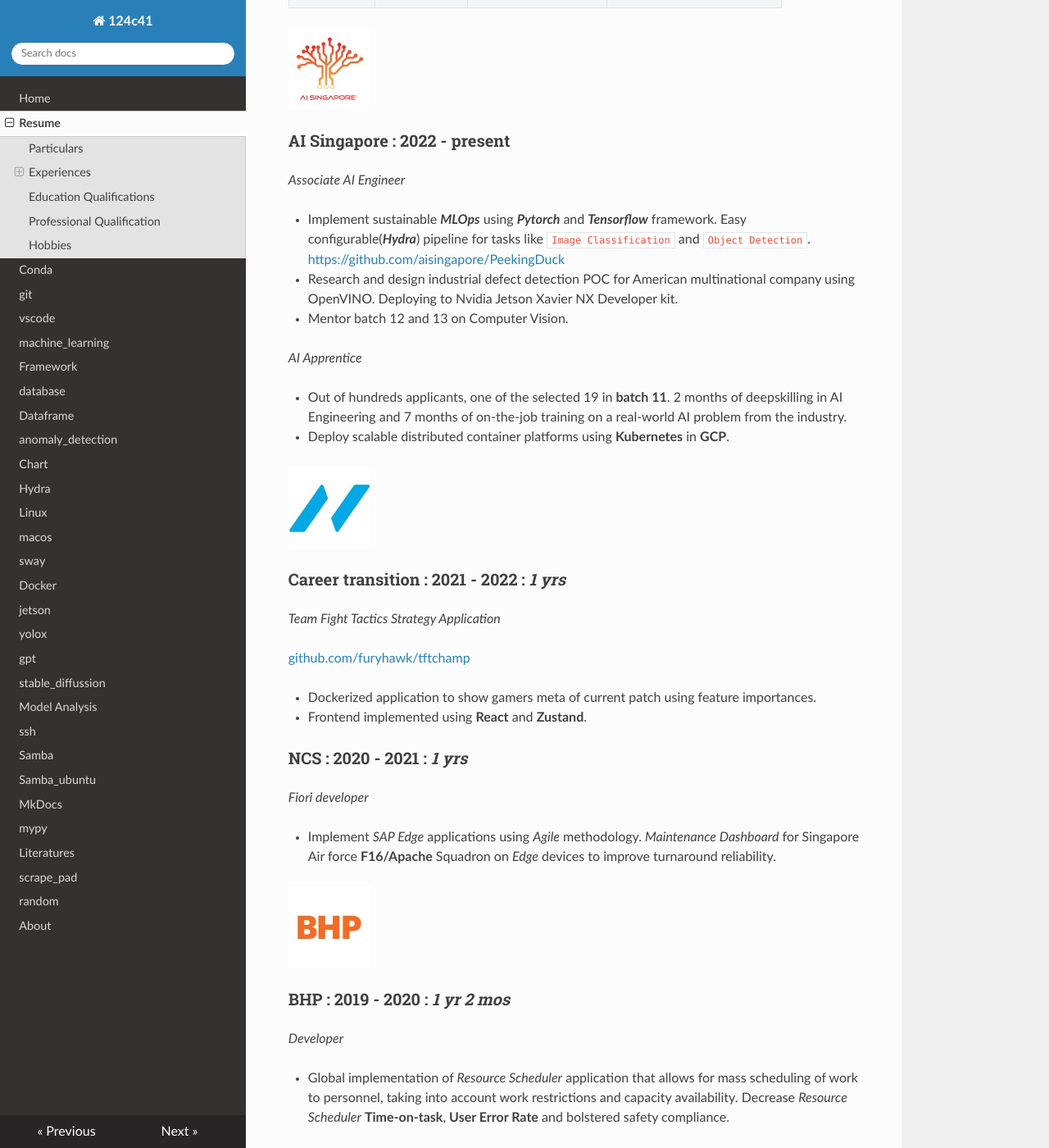
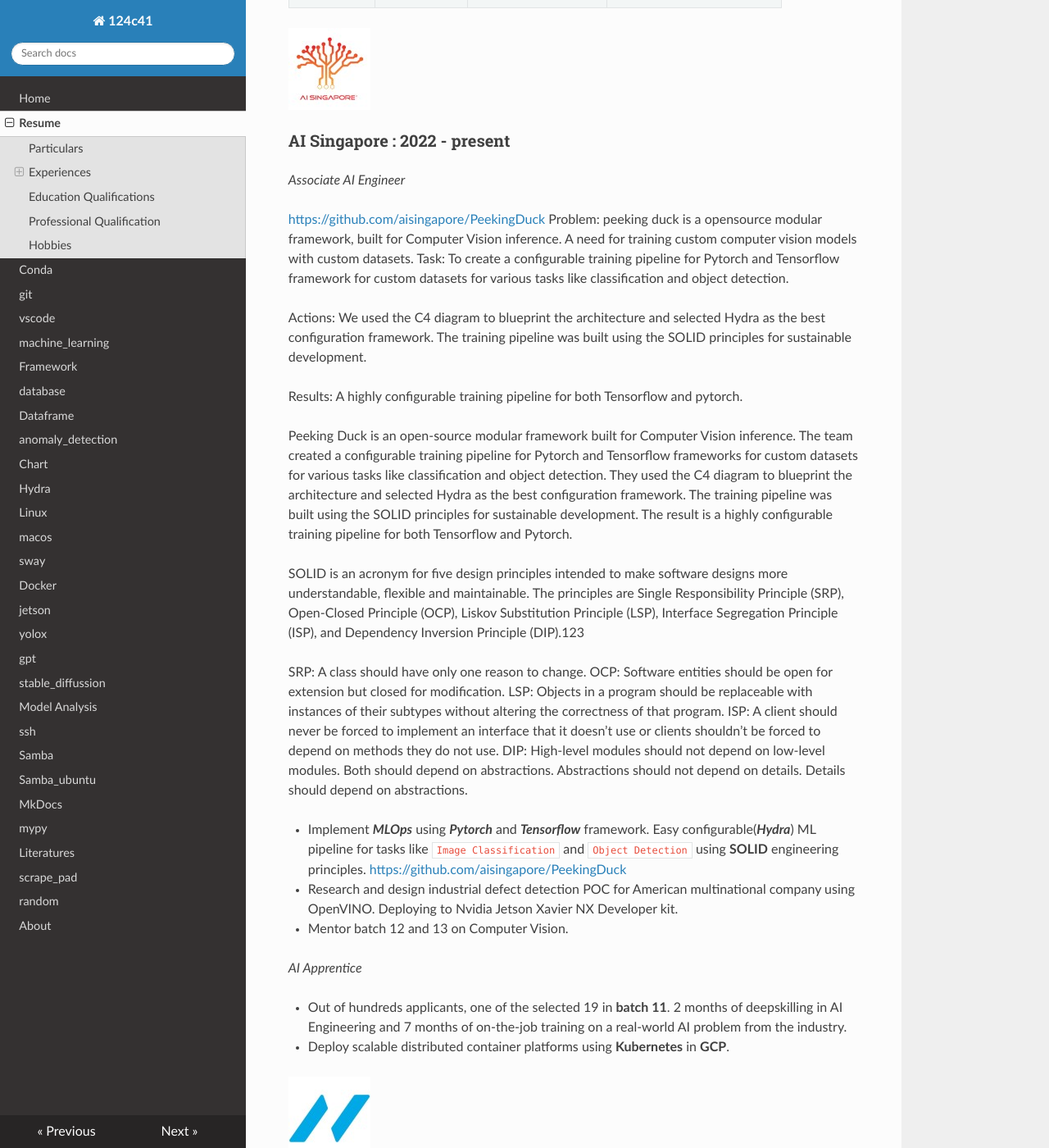
Before and after one commit to furyhawk/124c41, an MkDocs documentation site: the page built from docs/resume.md, in a window 1280 px wide and 1400 px high, scrolled down 943 px. Shown: the whole window at 82% size. Built offline with MkDocs 1.6.1, drawn with Linux system fonts in a browser that asks for light colours; nearby versions of some CDN libraries.

Commit message:
Update resume.md

```diff
--- a/docs/resume.md
+++ b/docs/resume.md
@@ -62,7 +62,26 @@
 
 *Associate AI Engineer*
 
-- Implement sustainable ***MLOps*** using ***Pytorch*** and ***Tensorflow*** framework. Easy configurable(***Hydra***) pipeline for tasks like `Image Classification` and `Object Detection`. [https://github.com/aisingapore/PeekingDuck](https://github.com/aisingapore/PeekingDuck)
+[https://github.com/aisingapore/PeekingDuck](https://github.com/aisingapore/PeekingDuck)
+Problem: peeking duck is a opensource modular framework, built for Computer Vision inference. A need for training custom computer vision models with custom datasets.
+Task: To create a configurable training pipeline for Pytorch and Tensorflow framework for custom datasets for various tasks like classification and object detection.
+
+Actions: We used the C4 diagram to blueprint the architecture and selected Hydra as the best configuration framework. The training pipeline was built using the SOLID principles for sustainable development.
+
+Results: A highly configurable training pipeline for both Tensorflow and pytorch.
+
+Peeking Duck is an open-source modular framework built for Computer Vision inference. The team created a configurable training pipeline for Pytorch and Tensorflow frameworks for custom datasets for various tasks like classification and object detection. They used the C4 diagram to blueprint the architecture and selected Hydra as the best configuration framework. The training pipeline was built using the SOLID principles for sustainable development. The result is a highly configurable training pipeline for both Tensorflow and Pytorch.
+
+
+SOLID is an acronym for five design principles intended to make software designs more understandable, flexible and maintainable. The principles are Single Responsibility Principle (SRP), Open-Closed Principle (OCP), Liskov Substitution Principle (LSP), Interface Segregation Principle (ISP), and Dependency Inversion Principle (DIP).123
+
+SRP: A class should have only one reason to change.
+OCP: Software entities should be open for extension but closed for modification.
+LSP: Objects in a program should be replaceable with instances of their subtypes without altering the correctness of that program.
+ISP: A client should never be forced to implement an interface that it doesn’t use or clients shouldn’t be forced to depend on methods they do not use.
+DIP: High-level modules should not depend on low-level modules. Both should depend on abstractions. Abstractions should not depend on details. Details should depend on abstractions.
+
+- Implement ***MLOps*** using ***Pytorch*** and ***Tensorflow*** framework. Easy configurable(***Hydra***) ML pipeline for tasks like `Image Classification` and `Object Detection` using **SOLID** engineering principles. [https://github.com/aisingapore/PeekingDuck](https://github.com/aisingapore/PeekingDuck)
 
 - Research and design industrial defect detection POC for American multinational company using OpenVINO. Deploying to Nvidia Jetson Xavier NX Developer kit.
 
```
